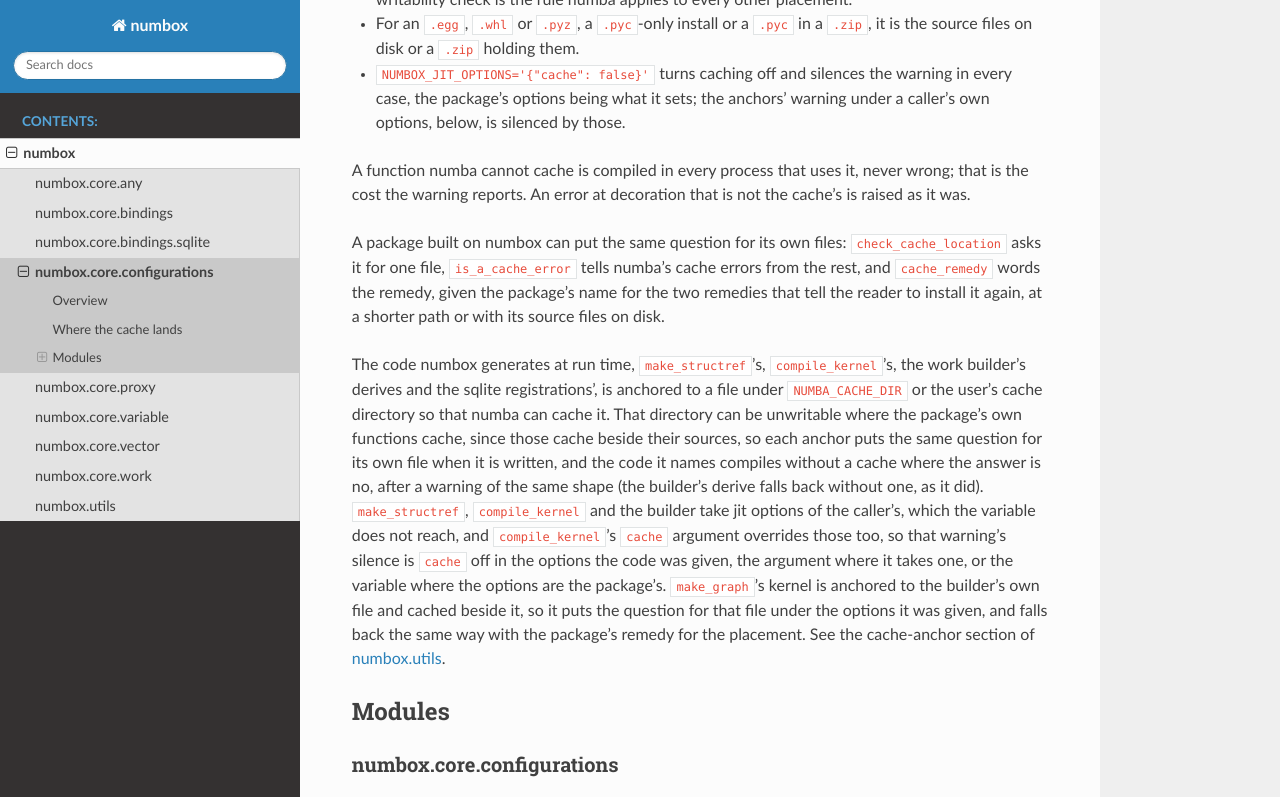
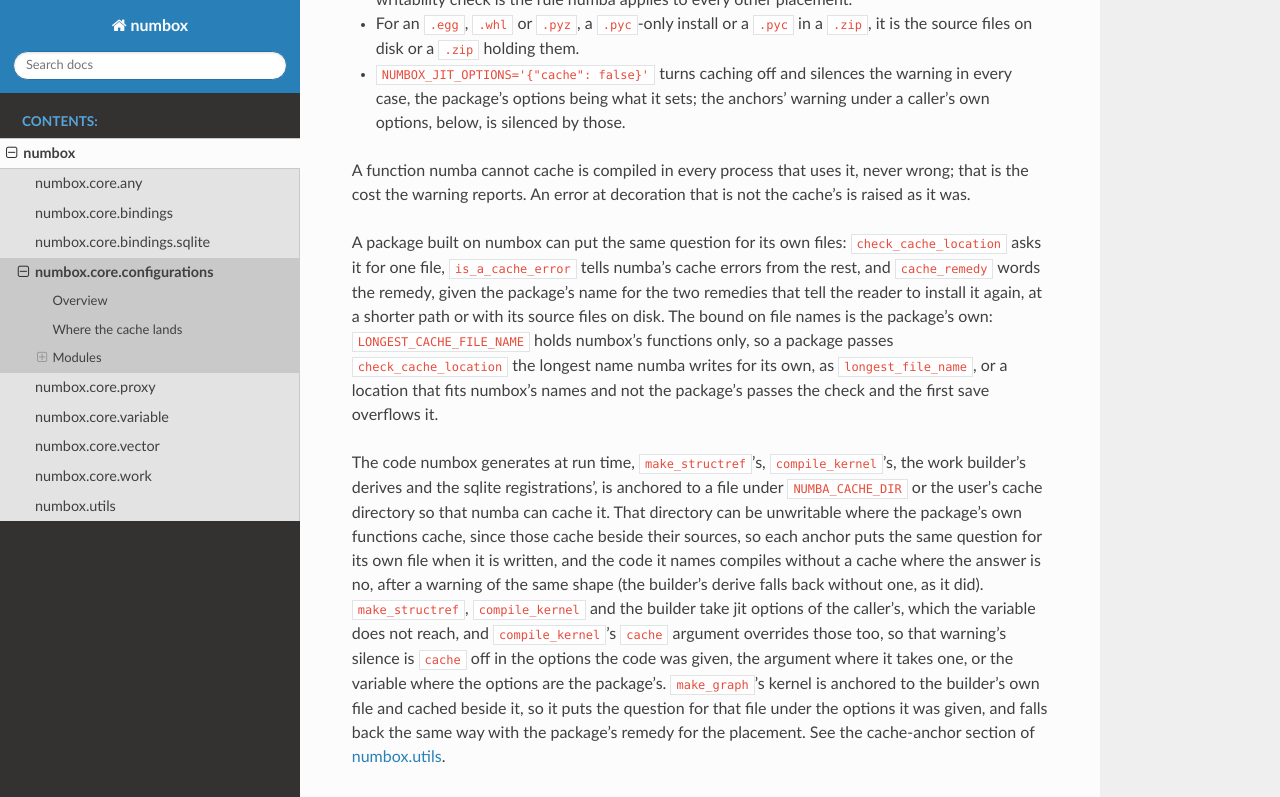
Before and after one commit to Goykhman/numbox, a Sphinx documentation site: the page built from docs/numbox.core.configurations.rst, in a window 1280 px wide and 900 px high, scrolled down 1607 px, cut to the strip 0-797 px from the top of the window. Built offline with Sphinx 7.4.7 and the Read the Docs theme 3.1.0, drawn with Linux system fonts in a browser that asks for light colours.

Commit message:
Say that a package built on numbox asks check_cache_location with a bound on its own functions' file names; LONGEST_CACHE_FILE_NAME holds numbox's, and a package with longer names that took it passed a location its first save overflowed

```diff
--- a/docs/numbox.core.configurations.rst
+++ b/docs/numbox.core.configurations.rst
@@ -74,7 +74,10 @@
 A package built on numbox can put the same question for its own files: ``check_cache_location`` asks it for
 one file, ``is_a_cache_error`` tells numba's cache errors from the rest, and ``cache_remedy`` words the
 remedy, given the package's name for the two remedies that tell the reader to install it again, at a shorter
-path or with its source files on disk.
+path or with its source files on disk. The bound on file names is the package's own:
+``LONGEST_CACHE_FILE_NAME`` holds numbox's functions only, so a package passes ``check_cache_location`` the
+longest name numba writes for its own, as ``longest_file_name``, or a location that fits numbox's names and not
+the package's passes the check and the first save overflows it.
 
 The code numbox generates at run time, ``make_structref``'s, ``compile_kernel``'s, the work builder's derives
 and the sqlite registrations', is anchored to a file under ``NUMBA_CACHE_DIR`` or the user's cache directory
```
Also changed, not shown: 1 other file.
